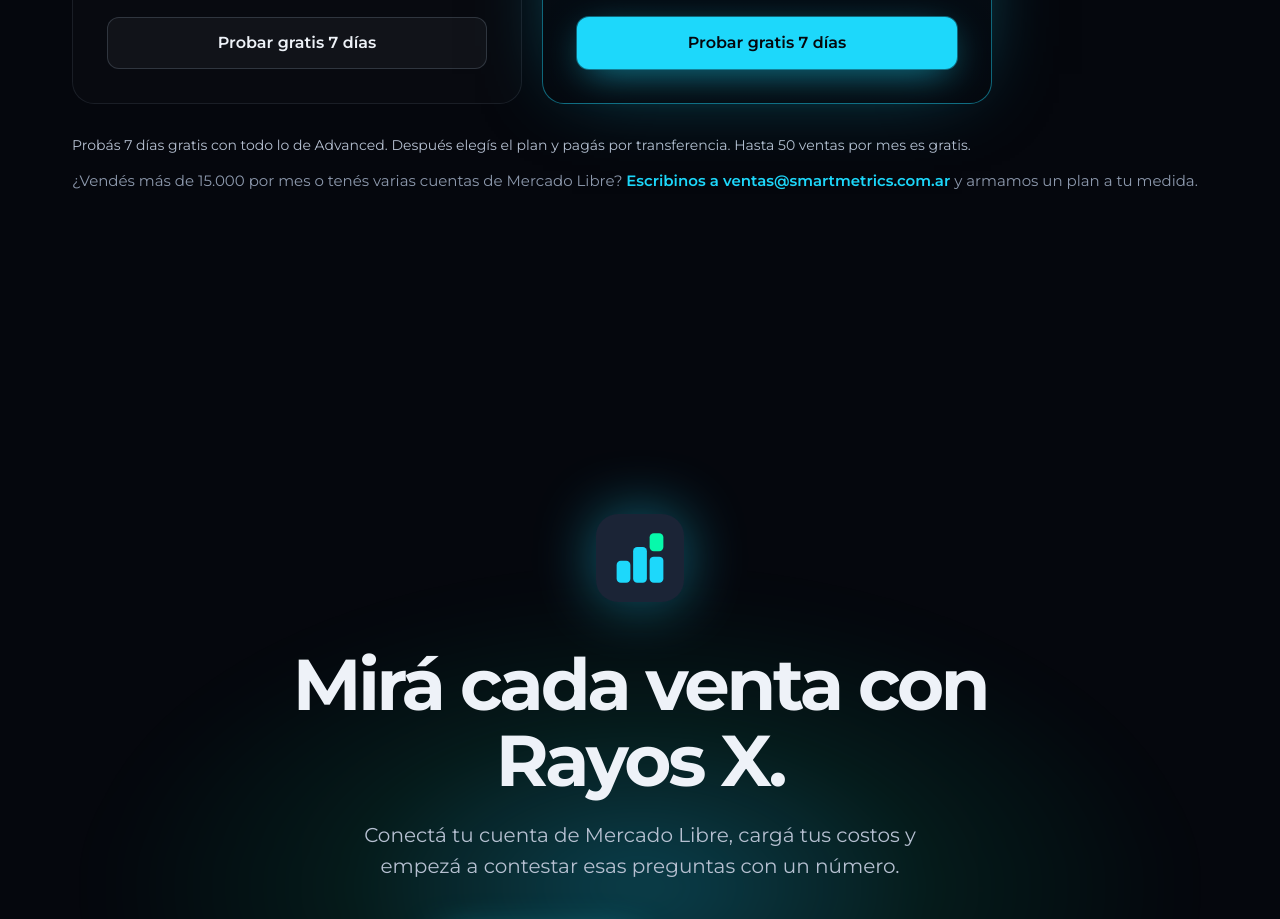
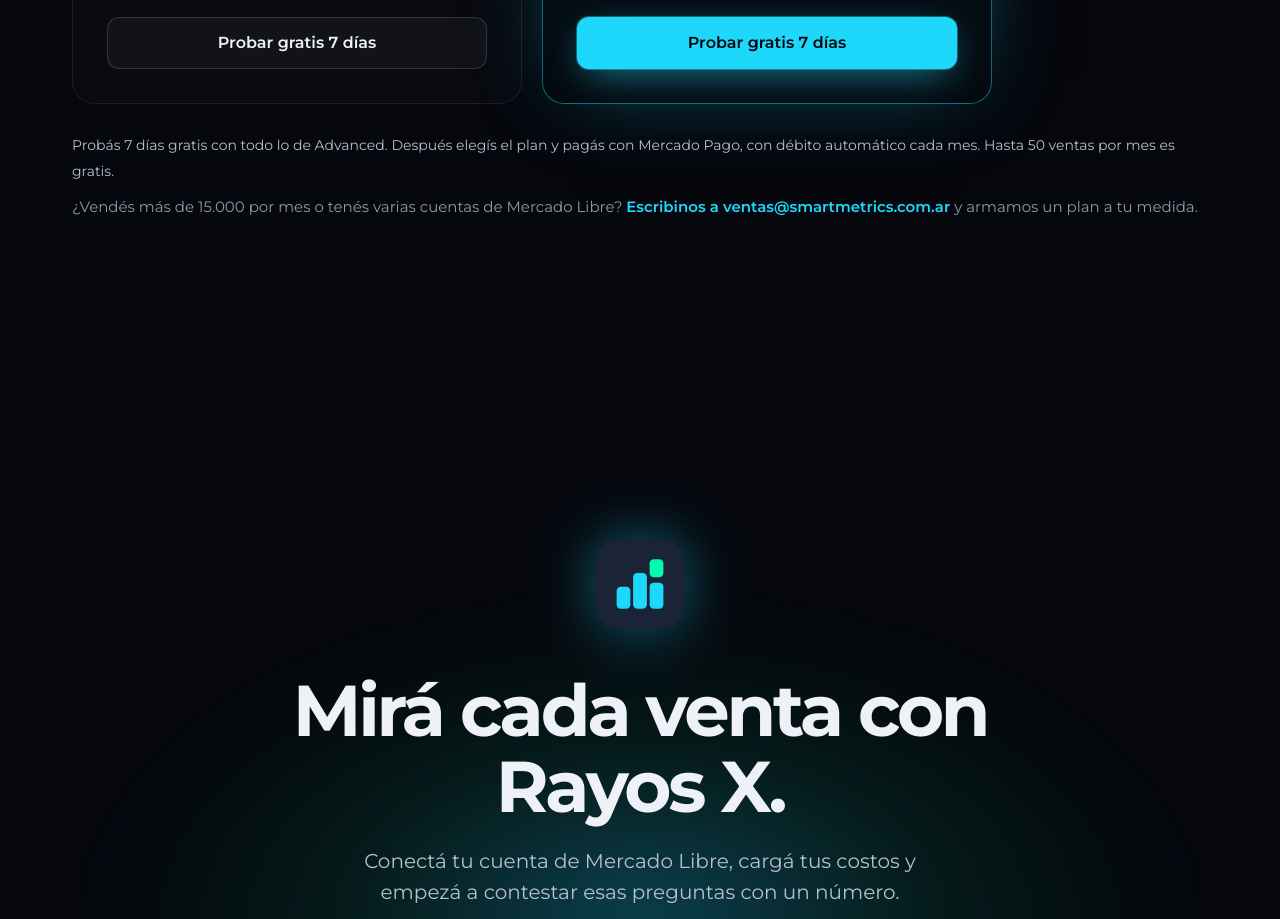
Before and after one commit to Franchuu21/analytics-landing, a plain HTML site: page index.html in a window 1280 px wide. Shown: the part 11040-11959 px from the top of the page. Drawn offline with Linux system fonts and the light colour scheme.

Commit message:
Landing: después de la prueba se paga con Mercado Pago
Co-Authored-By: Claude Opus 5.5 <noreply@anthropic.com>
Claude-Session: https://claude.ai/code/session_019A3JCx3erMx11a15dGT6yj

```diff
--- a/index.html
+++ b/index.html
@@ -1157,7 +1157,7 @@ y=l.getElementsByTagName(r)[0];y.parentNode.insertBefore(t,y);})(window,document
         <a class="btn btn-marca" href="https://app.smartmetrics.com.ar/#crear" id="ctaAdv">Probar gratis 7 días</a>
       </div>
     </div>
-    <p class="prueba">Probás 7 días gratis con todo lo de Advanced. Después elegís el plan y pagás por transferencia. Hasta 50 ventas por mes es gratis.</p>
+    <p class="prueba">Probás 7 días gratis con todo lo de Advanced. Después elegís el plan y pagás con Mercado Pago, con débito automático cada mes. Hasta 50 ventas por mes es gratis.</p>
     <p class="nota">¿Vendés más de 15.000 por mes o tenés varias cuentas de Mercado Libre? <a href="mailto:ventas@smartmetrics.com.ar?subject=Plan%20a%20medida%20de%20Smart%20Metrics" id="aMedida">Escribinos a ventas@smartmetrics.com.ar</a> y armamos un plan a tu medida.</p>
   </div>
 </section>
```
